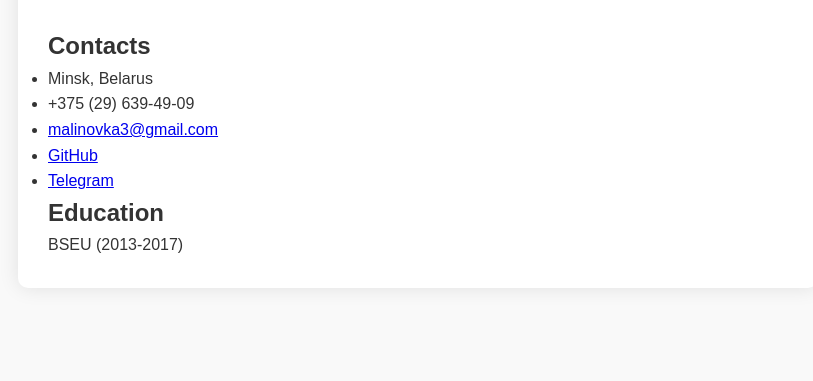
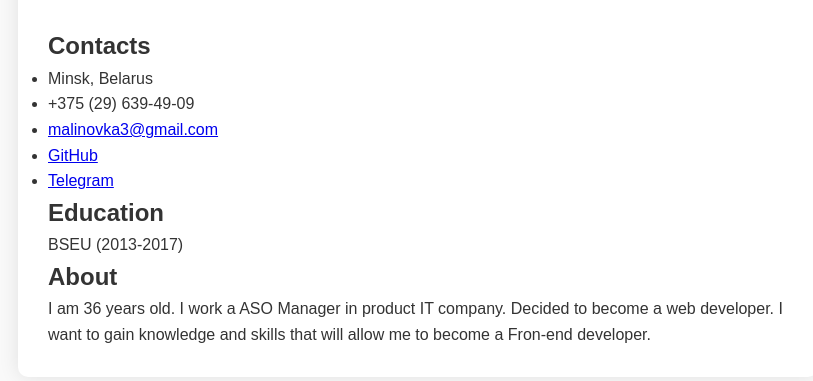
Before and after one commit to stuff-by/rsschool-cv, a plain HTML site: page index.html in a window 1280 px wide. Shown: the part 335-716 px from the top of the page, without its empty margins (222-1035 px from the left). Drawn offline with Linux system fonts and the light colour scheme.

Commit message:
refactor: add abaut

```diff
--- a/index.html
+++ b/index.html
@@ -45,7 +45,15 @@
                 <h2 class="section title">Education</h2>
                 <p>BSEU (2013-2017)</p>
             </section>
-
+            <!--о себе-->
+            <section id="summary" class="section">
+                <h2 class="section-title">About</h2>
+                <p>I am 36 years old.
+                    I work a ASO Manager in product IT company.
+                    Decided to become a web developer.
+                    I want to gain knowledge and skills that will allow me to become a Fron-end developer.
+                </p>
+            </section>
 
         </main>
     </div>
```
